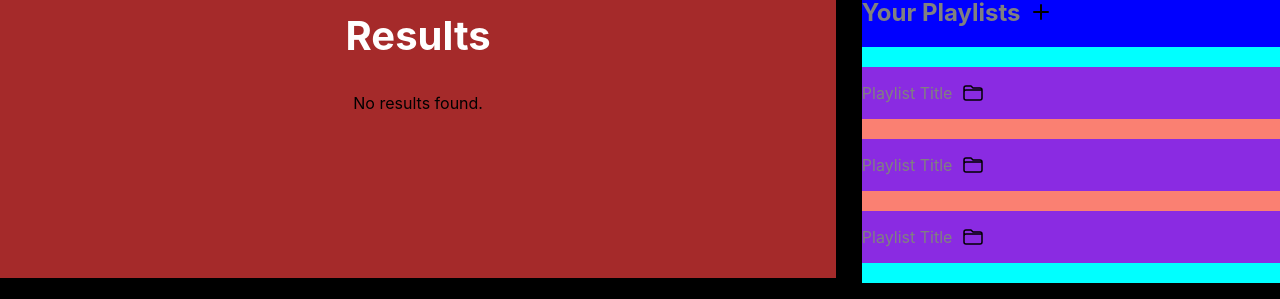
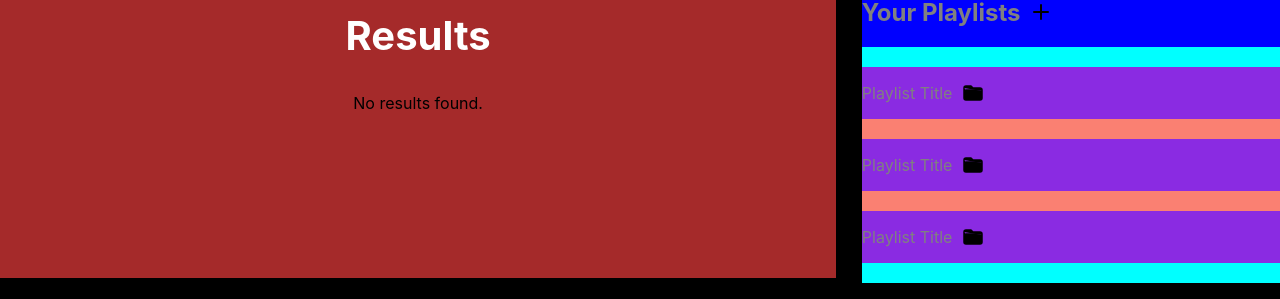
Before and after one commit to fivefootwan/playlistapp_practice, a React (Create React App) app: page / in a window 1280 px wide. Shown: the part 266-565 px from the top of the page. Built offline with nearby package versions, Linux system fonts and the light colour scheme.

Commit message:
fix close and remove icons

```diff
--- a/src/assets/Icons.js
+++ b/src/assets/Icons.js
@@ -29,7 +29,7 @@ export function OpenIcon({ size = 24, color = "black", onClick }) {
         xmlns="http://www.w3.org/2000/svg"
         width={size}
         height={size}
-        fill="none"
+        fill="black"
         viewBox="0 0 24 24"
         stroke={color}
         style={{ cursor: 'pointer' }}
@@ -73,7 +73,7 @@ export function CloseIcon ({ onClick}) {
     height="24px"
     viewBox="0 -960 960 960"
     width="24px"
-    fill="none"
+    fill="black"
     style={{ cursor: 'pointer' }}>
 
     <path
--- a/src/components/SearchResult.module.css
+++ b/src/components/SearchResult.module.css
@@ -51,6 +51,7 @@ margin: 10px 0;
 .AddToPlaylistHeader{
   display: flex;
   gap: 2%;
+  align-items: center;
 }
 
 .Playlist{
```
